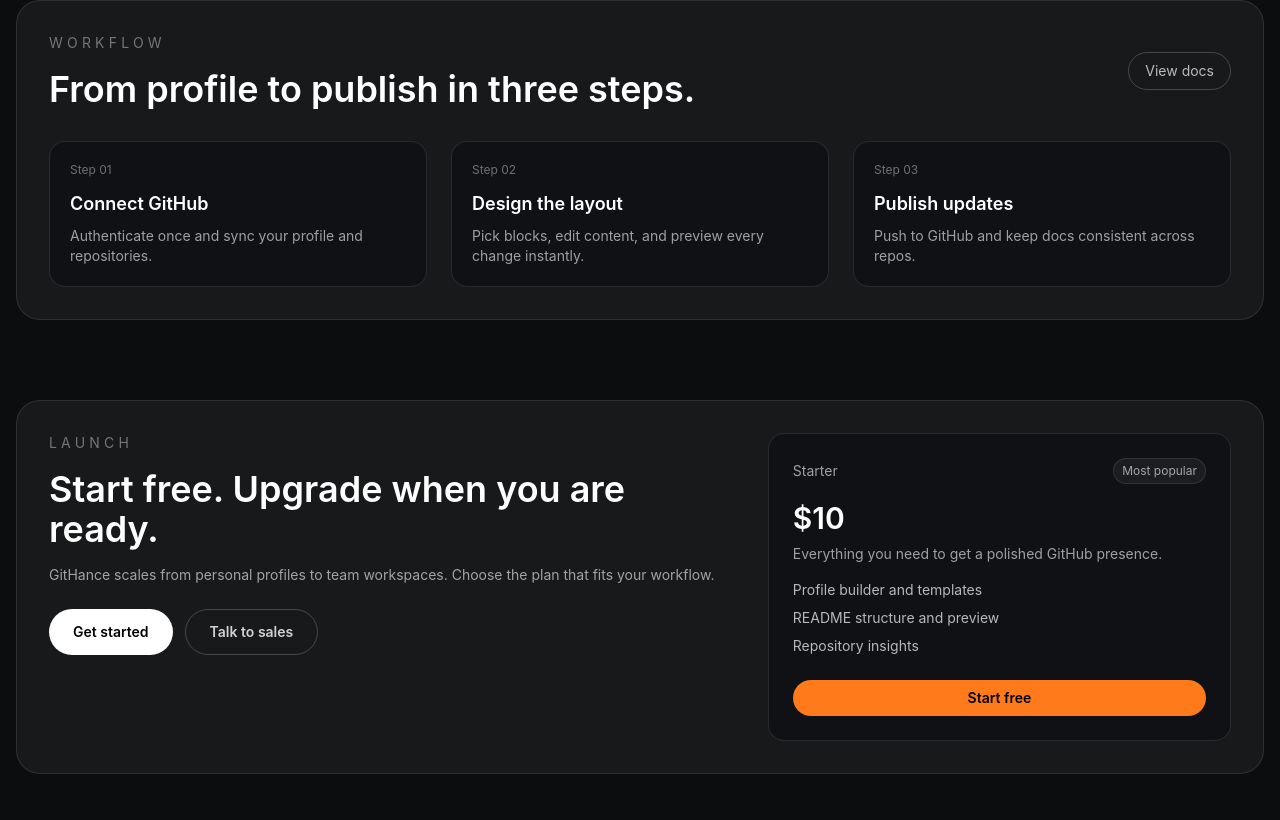
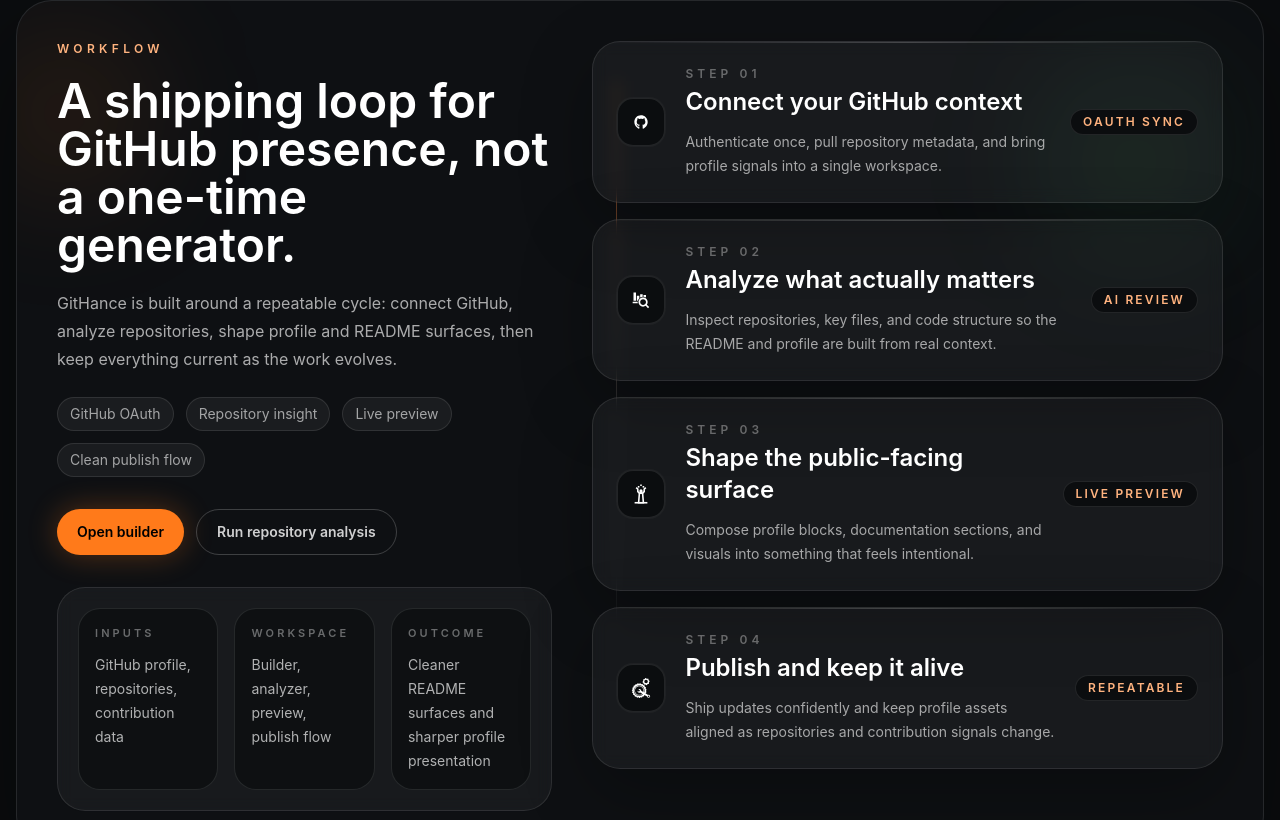
Before and after one commit to Abhishek5127/GitHance---Github-Profile-Enhancer, a Next.js app: page / in a window 1280 px wide. Shown: the part 4057-4877 px from the top of the page. Built offline with nearby package versions, Linux system fonts and the light colour scheme; no server answers; a web font is replaced by a local one.

Commit message:
feature grid complete

```diff
--- a/src/app/components/landing/Workflow.jsx
+++ b/src/app/components/landing/Workflow.jsx
@@ -1,42 +1,147 @@
+import Image from "next/image";
+import Link from "next/link";
+import { assets } from "@/app/assets/assets";
+
 const steps = [
   {
-    title: "Connect GitHub",
-    detail: "Authenticate once and sync your profile and repositories.",
+    id: "01",
+    title: "Connect your GitHub context",
+    detail: "Authenticate once, pull repository metadata, and bring profile signals into a single workspace.",
+    badge: "OAuth sync",
+    icon: assets.Github,
   },
   {
-    title: "Design the layout",
-    detail: "Pick blocks, edit content, and preview every change instantly.",
+    id: "02",
+    title: "Analyze what actually matters",
+    detail: "Inspect repositories, key files, and code structure so the README and profile are built from real context.",
+    badge: "AI review",
+    icon: assets.Analyze,
   },
   {
-    title: "Publish updates",
-    detail: "Push to GitHub and keep docs consistent across repos.",
+    id: "03",
+    title: "Shape the public-facing surface",
+    detail: "Compose profile blocks, documentation sections, and visuals into something that feels intentional.",
+    badge: "Live preview",
+    icon: assets.Impact,
+  },
+  {
+    id: "04",
+    title: "Publish and keep it alive",
+    detail: "Ship updates confidently and keep profile assets aligned as repositories and contribution signals change.",
+    badge: "Repeatable",
+    icon: assets.Repair,
+  },
+];
+
+const summary = [
+  {
+    label: "Inputs",
+    value: "GitHub profile, repositories, contribution data",
+  },
+  {
+    label: "Workspace",
+    value: "Builder, analyzer, preview, publish flow",
+  },
+  {
+    label: "Outcome",
+    value: "Cleaner README surfaces and sharper profile presentation",
   },
 ];
 
 export default function Workflow() {
   return (
-    <section id="process" className="mx-auto w-full max-w-7xl px-4 pb-20">
-      <div className="rounded-3xl border border-white/10 bg-white/5 p-8 text-white">
-        <div className="flex flex-col justify-between gap-6 md:flex-row md:items-center">
-          <div>
-            <p className="text-sm uppercase tracking-[0.3em] text-white/40">Workflow</p>
-            <h2 className="mt-4 text-3xl font-semibold text-white sm:text-4xl">
-              From profile to publish in three steps.
+    <section id="process" className="mx-auto w-full max-w-7xl px-4 pb-24">
+      <div className="relative overflow-hidden rounded-[36px] border border-white/10 bg-[#0f1115]/95 p-6 text-white shadow-[0_40px_120px_rgba(0,0,0,0.45)] sm:p-8 lg:p-10">
+        <div className="pointer-events-none absolute -left-16 top-0 h-56 w-56 rounded-full bg-[radial-gradient(circle,_rgba(255,122,26,0.2),_transparent_68%)] blur-3xl" />
+        <div className="pointer-events-none absolute right-0 top-8 h-64 w-64 rounded-full bg-[radial-gradient(circle,_rgba(74,222,128,0.14),_transparent_70%)] blur-3xl" />
+
+        <div className="relative grid gap-10 lg:grid-cols-[0.88fr_1.12fr] lg:items-start">
+          <div className="max-w-xl">
+            <p className="text-xs font-semibold uppercase tracking-[0.36em] text-[#ffb37f]">Workflow</p>
+            <h2 className="mt-5 text-3xl font-semibold text-white sm:text-4xl lg:text-5xl">
+              A shipping loop for GitHub presence, not a one-time generator.
             </h2>
+            <p className="mt-5 max-w-lg text-sm leading-7 text-white/65 sm:text-base">
+              GitHance is built around a repeatable cycle: connect GitHub, analyze repositories, shape profile and README surfaces, then keep everything current as the work evolves.
+            </p>
+
+            <div className="mt-6 flex flex-wrap gap-3 text-sm text-white/60">
+              <span className="rounded-full border border-white/10 bg-white/5 px-3 py-1.5">GitHub OAuth</span>
+              <span className="rounded-full border border-white/10 bg-white/5 px-3 py-1.5">Repository insight</span>
+              <span className="rounded-full border border-white/10 bg-white/5 px-3 py-1.5">Live preview</span>
+              <span className="rounded-full border border-white/10 bg-white/5 px-3 py-1.5">Clean publish flow</span>
+            </div>
+
+            <div className="mt-8 flex flex-col gap-3 sm:flex-row">
+              <Link
+                href="/profile-builder"
+                className="inline-flex items-center justify-center rounded-full bg-[#ff7a1a] px-5 py-3 text-sm font-semibold text-black shadow-[0_0_30px_rgba(255,122,26,0.3)] transition hover:bg-[#ff8c3a]"
+              >
+                Open builder
+              </Link>
+              <Link
+                href="/analyze"
+                className="inline-flex items-center justify-center rounded-full border border-white/20 px-5 py-3 text-sm font-semibold text-white/80 transition hover:bg-white/10"
+              >
+                Run repository analysis
+              </Link>
+            </div>
+
+            <div className="mt-8 rounded-[28px] border border-white/10 bg-white/[0.045] p-5 backdrop-blur-sm">
+              <div className="grid gap-4 sm:grid-cols-3">
+                {summary.map((item) => (
+                  <div key={item.label} className="rounded-[22px] border border-white/10 bg-[#0b0d0f]/70 p-4">
+                    <p className="text-[11px] font-semibold uppercase tracking-[0.28em] text-white/38">
+                      {item.label}
+                    </p>
+                    <p className="mt-3 text-sm leading-6 text-white/68">{item.value}</p>
+                  </div>
+                ))}
+              </div>
+            </div>
           </div>
-          <button className="rounded-full border border-white/20 px-4 py-2 text-sm text-white/70 transition hover:bg-white/10">
-            View docs
-          </button>
-        </div>
 
-        <div className="mt-8 grid gap-6 md:grid-cols-3">
-          {steps.map((step, index) => (
-            <div key={step.title} className="rounded-2xl border border-white/10 bg-[#0f1115] p-5">
-              <div className="text-xs text-white/40">Step 0{index + 1}</div>
-              <h3 className="mt-3 text-lg font-semibold text-white">{step.title}</h3>
-              <p className="mt-2 text-sm text-white/60">{step.detail}</p>
+          <div className="relative">
+            <div className="absolute left-6 top-10 hidden h-[calc(100%-5rem)] w-px bg-gradient-to-b from-[#ff7a1a]/55 via-white/12 to-transparent sm:block" />
+            <div className="grid gap-4">
+              {steps.map((step) => (
+                <article
+                  key={step.id}
+                  className="relative overflow-hidden rounded-[28px] border border-white/10 bg-white/[0.045] p-5 backdrop-blur-sm shadow-[0_22px_70px_rgba(0,0,0,0.28)] sm:p-6"
+                >
+                  <div className="pointer-events-none absolute inset-x-0 top-0 h-px bg-gradient-to-r from-transparent via-white/20 to-transparent" />
+                  <div className="grid gap-4 sm:grid-cols-[auto_1fr_auto] sm:items-center sm:gap-5">
+                    <div className="flex items-center gap-4">
+                      <div className="flex h-12 w-12 items-center justify-center rounded-2xl border border-white/10 bg-[#0b0d0f] shadow-[0_0_0_1px_rgba(255,255,255,0.03)]">
+                        <Image src={step.icon} alt="" className="h-5 w-5 invert" />
+                      </div>
+                      <div className="text-xs font-semibold uppercase tracking-[0.34em] text-white/35 sm:hidden">
+                        Step {step.id}
+                      </div>
+                    </div>
+
+                    <div>
+                      <div className="hidden text-xs font-semibold uppercase tracking-[0.34em] text-white/35 sm:block">
+                        Step {step.id}
+                      </div>
+                      <h3 className="mt-1 text-xl font-semibold text-white sm:text-2xl">
+                        {step.title}
+                      </h3>
+                      <p className="mt-3 max-w-2xl text-sm leading-6 text-white/62">
+                        {step.detail}
+                      </p>
+                    </div>
+
+                    <div className="justify-self-start sm:justify-self-end">
+                      <span className="inline-flex rounded-full border border-white/10 bg-[#0b0d0f] px-3 py-1 text-xs font-semibold uppercase tracking-[0.18em] text-[#ffb37f]">
+                        {step.badge}
+                      </span>
+                    </div>
+                  </div>
+                </article>
+              ))}
             </div>
-          ))}
+          </div>
         </div>
       </div>
     </section>
```
